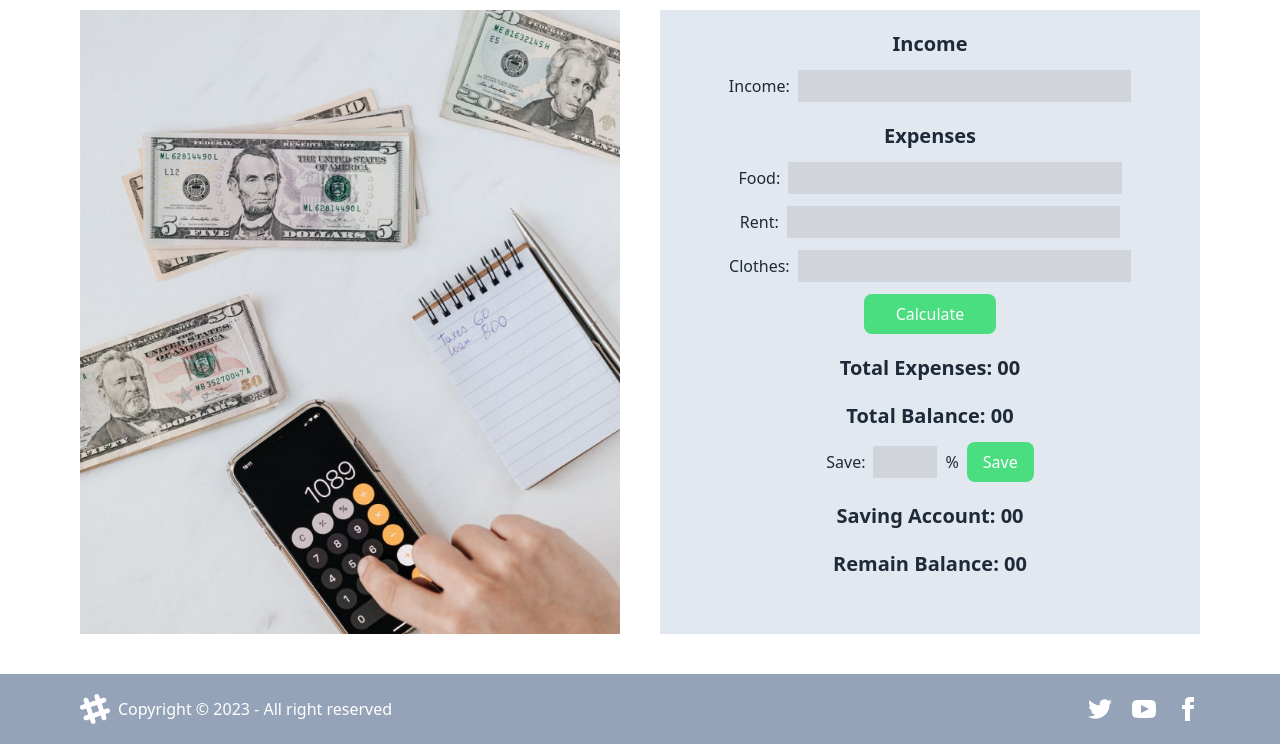
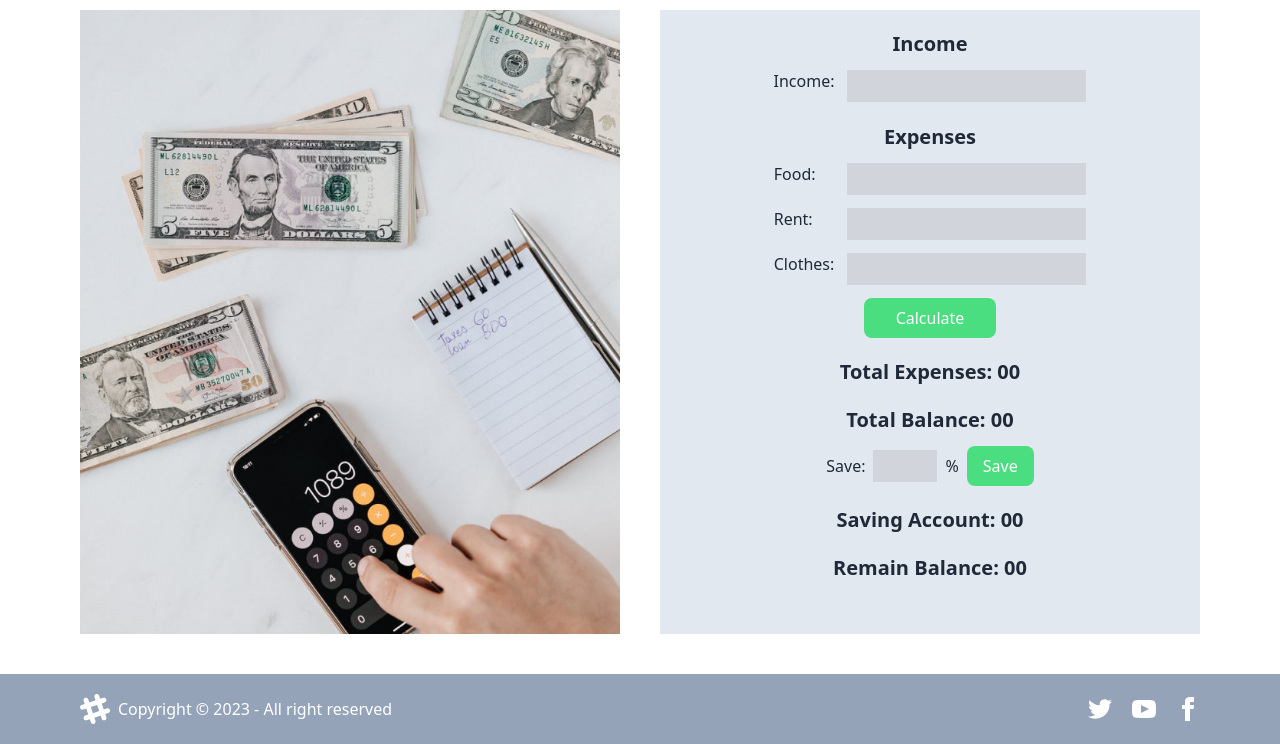
Before and after one commit to shamshul-haque/money-master, a plain HTML site: page index.html in a window 1280 px wide. Shown: the part 78-822 px from the top of the page. Drawn offline with nearby package versions, Linux system fonts and the light colour scheme.

Commit message:
design related issue fixed

```diff
--- a/index.html
+++ b/index.html
@@ -34,47 +34,59 @@
           <!-- income -->
           <div>
             <h2 id="abc" class="text-xl font-bold text-center mt-5">Income</h2>
-            <div class="flex items-center justify-center gap-2 mt-3">
-              <p>Income:</p>
+            <table class="mx-auto">
+              <tr>
+                <td>Income:</td>
+                <td class="pl-3 pt-3">
                   <input
                     type="number"
                     name="income"
                     id="income"
-                class="p-1 w-2/3 bg-gray-300"
+                    class="p-1 bg-gray-300"
                   />
-            </div>
+                </td>
+              </tr>
+            </table>
           </div>
 
           <!-- expenses -->
           <div>
             <h2 class="text-xl font-bold text-center mt-5">Expenses</h2>
-            <div class="flex items-center justify-center gap-2 mt-3">
-              <p>Food:</p>
+            <table class="mx-auto">
+              <tr>
+                <td>Food:</td>
+                <td class="pl-3 pt-3">
                   <input
                     type="number"
                     name="food"
                     id="food"
-                class="p-1 w-2/3 bg-gray-300"
+                    class="p-1 bg-gray-300"
                   />
-            </div>
-            <div class="flex items-center justify-center gap-2 mt-3">
-              <p>Rent:</p>
+                </td>
+              </tr>
+              <tr>
+                <td>Rent:</td>
+                <td class="pl-3 pt-3">
                   <input
                     type="number"
                     name="rent"
                     id="rent"
-                class="p-1 w-2/3 bg-gray-300"
+                    class="p-1 bg-gray-300"
                   />
-            </div>
-            <div class="flex items-center justify-center gap-2 mt-3">
-              <p>Clothes:</p>
+                </td>
+              </tr>
+              <tr>
+                <td>Clothes:</td>
+                <td class="pl-3 pt-3">
                   <input
                     type="number"
                     name="clothes"
                     id="clothes"
-                class="p-1 w-2/3 bg-gray-300"
+                    class="p-1 bg-gray-300"
                   />
-            </div>
+                </td>
+              </tr>
+            </table>
           </div>
 
           <!-- calculating button -->
```
Lines whose indentation alone changed are shown as unchanged.
